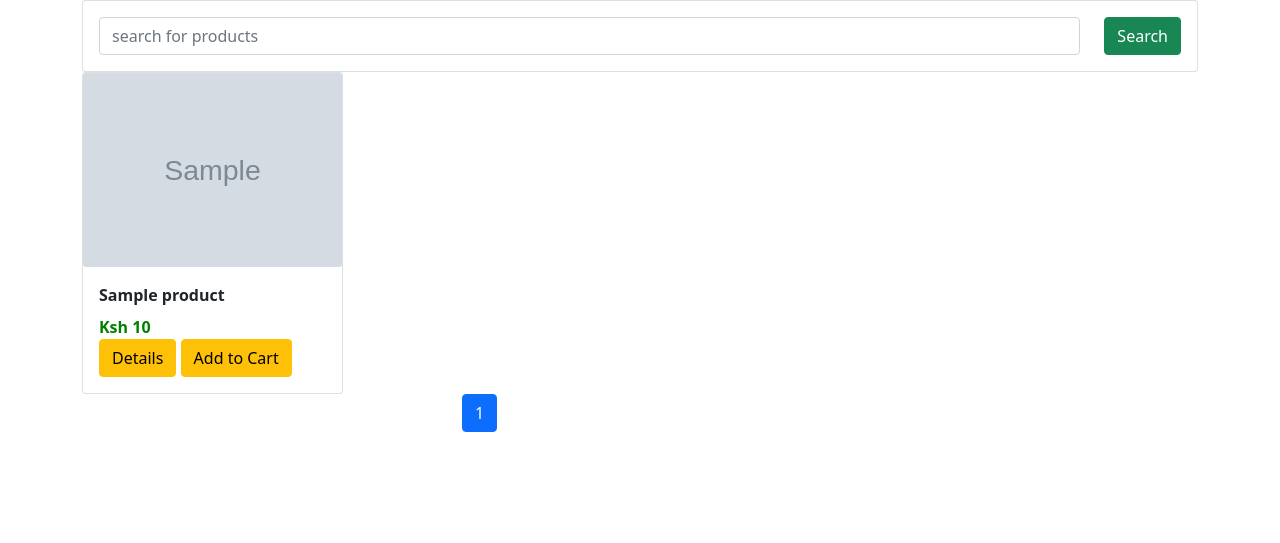
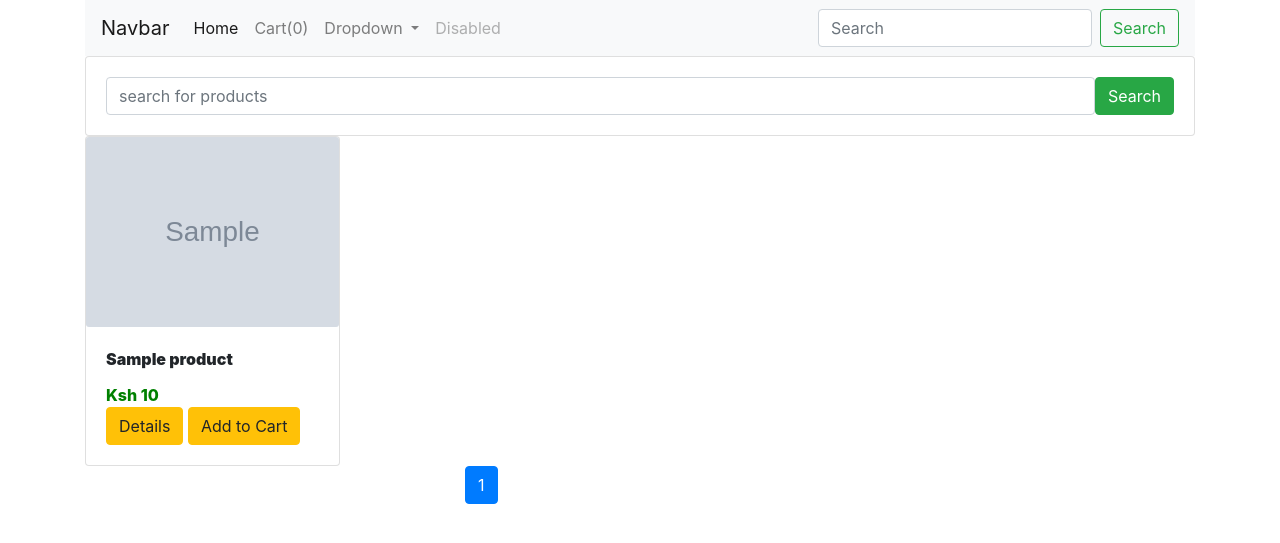
Before and after one commit to collinskoech11/DjangoEcommerce, a Django app: template ecomsite/shop/templates/shop/index.html in a window 1280 px wide. Shown: the top 543 px of the page. Run offline with Django 3.2, Linux system fonts and the light colour scheme; the template is opened without the code that fills it: most values are stand-ins (such as "Sample title", 1, 10 or a date in 2020); grey boxes marked "Sample" are stand-in pictures; some libraries are stand-ins or nearby versions.

Commit message:
cart navbar display function

```diff
--- a/ecomsite/shop/templates/shop/index.html
+++ b/ecomsite/shop/templates/shop/index.html
@@ -8,11 +8,51 @@
     <meta name="viewport" content="width=device-width, initial-scale=1.0">
     <title>Document</title>
     <link rel="stylesheet" href="{% static 'shop/style.css' %}">
-    <link href="https://cdn.jsdelivr.net/npm/bootstrap@5.0.2/dist/css/bootstrap.min.css" rel="stylesheet" integrity="sha384-EVSTQN3/azprG1Anm3QDgpJLIm9Nao0Yz1ztcQTwFspd3yD65VohhpuuCOmLASjC" crossorigin="anonymous">
+    <link rel="stylesheet" href="https://maxcdn.bootstrapcdn.com/bootstrap/4.0.0/css/bootstrap.min.css" integrity="sha384-Gn5384xqQ1aoWXA+058RXPxPg6fy4IWvTNh0E263XmFcJlSAwiGgFAW/dAiS6JXm" crossorigin="anonymous">
     <script src="https://code.jquery.com/jquery-3.6.0.js" integrity="sha256-H+K7U5CnXl1h5ywQfKtSj8PCmoN9aaq30gDh27Xc0jk=" crossorigin="anonymous"></script>
+
 </head>
 <body>
     <div class="container">
+        <div class="row">
+            <div class="col-md-12">
+                <nav class="navbar navbar-expand-lg navbar-light bg-light">
+                    <a class="navbar-brand" href="#">Navbar</a>
+                    <button class="navbar-toggler" type="button" data-toggle="collapse" data-target="#navbarSupportedContent" aria-controls="navbarSupportedContent" aria-expanded="false" aria-label="Toggle navigation">
+                      <span class="navbar-toggler-icon"></span>
+                    </button>
+
+                    <div class="collapse navbar-collapse" id="navbarSupportedContent">
+                      <ul class="navbar-nav mr-auto">
+                        <li class="nav-item active">
+                          <a class="nav-link" href="#">Home <span class="sr-only">(current)</span></a>
+                        </li>
+                        <li class="nav-item">
+                          <a class="nav-link" href="#" id="cart">Cart(0)</a>
+                        </li>
+                        <li class="nav-item dropdown">
+                          <a class="nav-link dropdown-toggle" href="#" id="navbarDropdown" role="button" data-toggle="dropdown" aria-haspopup="true" aria-expanded="false">
+                            Dropdown
+                          </a>
+                          <div class="dropdown-menu" aria-labelledby="navbarDropdown">
+                            <a class="dropdown-item" href="#">Action</a>
+                            <a class="dropdown-item" href="#">Another action</a>
+                            <div class="dropdown-divider"></div>
+                            <a class="dropdown-item" href="#">Something else here</a>
+                          </div>
+                        </li>
+                        <li class="nav-item">
+                          <a class="nav-link disabled" href="#">Disabled</a>
+                        </li>
+                      </ul>
+                      <form class="form-inline my-2 my-lg-0">
+                        <input class="form-control mr-sm-2" type="search" placeholder="Search" aria-label="Search">
+                        <button class="btn btn-outline-success my-2 my-sm-0" type="submit">Search</button>
+                      </form>
+                    </div>
+                  </nav>
+            </div>
+        </div>
         <div class="row">
             <div class="col-md-12">
                 <form class="card card-sm">
@@ -70,6 +110,7 @@
             </div>
         </div>
     </div>
+</body>
     <script type="text/javascript">
         console.log('this is working');
         if(localStorage.getItem('cart')==null){
@@ -80,16 +121,19 @@
         }
 
         $(document).on('click','.atc',function(){
-
+            console.log("this button has been clicked")
             var item_id = this.id.toString();
             console.log(item_id);
-            if(cart[1]!=undefined){
-                cart[1] = cart[1] + 1;
-            }
 
-
-
-            });
+                if(cart[item_id] !=undefined){
+                    cart[item_id] = cart[item_id] + 1;
+                }
+                else{
+                    cart[item_id] = 1;
+                }
+            console.log(cart)
+            localStorage.setItem('cart',JSON.stringify(cart));
+            document.getElementById("cart").innerHTML = "Cart("+ Object.keys(cart).length+")";
+        });
     </script>
-</body>
 </html>
```
